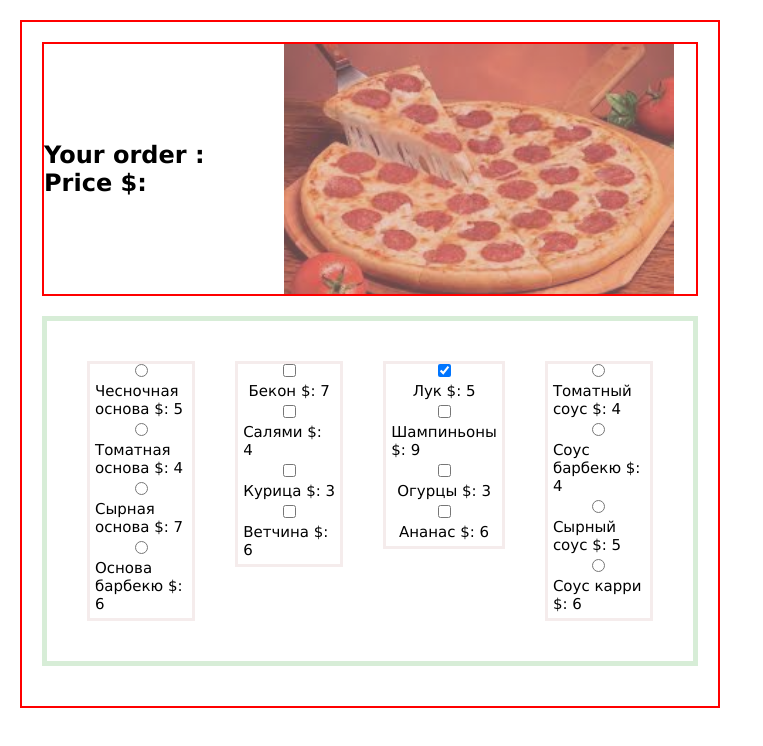
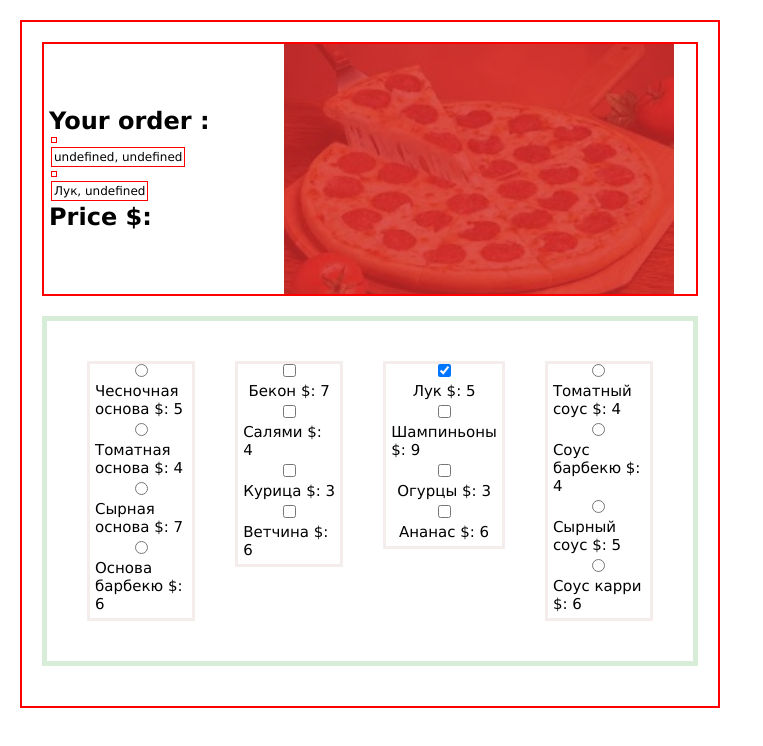
Before and after one commit to Timahvey12/Pizza_project, a plain HTML site: page index.html in a window 1280 px wide. Both pictures are taken after a click on the checkbox "Лук $: 5". Shown: the whole page, without its empty margins (0-763 px from the left). Drawn offline with Linux system fonts and the light colour scheme.

Commit message:
add & remuve func

```diff
--- a/addElements.js
+++ b/addElements.js
@@ -0,0 +1 @@
+// export document.addEventListener("click",);
--- a/index.html
+++ b/index.html
@@ -11,8 +11,12 @@
     <div class="wrapper">
       <div class="main-order">
         <div class="order">
-          <div class="order_abaut">
+          <div class="order_about">
             <h2>Your order :</h2>
+            <p class="ingr-main_base"></p>
+            <p class="ingr-meat"></p>
+            <p class="ingr-souce"></p>
+            <p class="ingr-vegit"></p>
           </div>
           <div class="order_price">
             <h2>Price $:</h2>
@@ -20,10 +24,10 @@
         </div>
         <div class="img_order">
           <div class="img">
-            <div class="hiden1"></div>
-            <div class="hiden2"></div>
-            <div class="hiden3"></div>
-            <div class="hiden4"></div>
+            <div id="hiden1"></div>
+            <div id="hiden2"></div>
+            <div id="hiden3"></div>
+            <div id="hiden4"></div>
           </div>
         </div>
       </div>
--- a/index.js
+++ b/index.js
@@ -2,23 +2,48 @@ import { ingr, orderState } from "./constans.js";
 
 const test = document.getElementById("test");
 test.addEventListener("change", ({ target }) => {
-
-
-  console.log(target.checked);
-  if(target.name === 'main_base' || target.name === 'sauce'){
+  // console.log(target.checked);
+  if (target.name === "main_base" || target.name === "sauce") {
     orderState[target.name][0] = ingr[target.name][target.value];
-  }else{
-    if(target.checked){
-      if(orderState[target.name].length < 2){
+    // document.getElementById("hiden2").style.backgroundColor =
+    //   "rgba(0, 0, 0, 0)";
+  } else {
+    if (target.checked) {
+      if (orderState[target.name].length < 2) {
         orderState[target.name].push(ingr[target.name][target.value]);
-      }else{
+        // document.getElementById("hiden1").style.backgroundColor =
+        //   "rgba(0, 0, 0, 0)";
+      } else {
         target.checked = false;
       }
-    }else{
-      const idx = orderState[target.name].indexOf(ingr[target.name][target.value])
+    } else {
+      const idx = orderState[target.name].indexOf(
+        ingr[target.name][target.value]
+      );
       orderState[target.name].splice(idx, 1);
-
     }
   }
-  console.log(orderState);
+
+  // console.log(orderState[target.value].price);
+  addRemoveElemMain();
+  addRemoveElemMeat();
+  addRemoveElemSauce();
+  addRemoveElemVegit();
+  orderPrice();
 });
+function addRemoveElemMain() {
+  const ingrPmain = document.querySelector(".ingr-main_base");
+  ingrPmain.textContent = orderState.main_base[0]?.name;
+}
+function addRemoveElemMeat() {
+  const ingrPMeat = document.querySelector(".ingr-meat");
+  ingrPMeat.textContent = `${orderState.meat[0]?.name}, ${orderState.meat[1]?.name}`;
+}
+function addRemoveElemVegit() {
+  const ingrPVegit = document.querySelector(".ingr-vegit");
+  ingrPVegit.textContent = `${orderState.vegetables[0]?.name}, ${orderState.vegetables[1]?.name}`;
+}
+function addRemoveElemSauce() {
+  const ingrPSouce = document.querySelector(".ingr-souce");
+  ingrPSouce.textContent = orderState.sauce[0]?.name;
+}
--- a/style.css
+++ b/style.css
@@ -32,14 +32,25 @@ body {
   height: auto;
 }
 .order {
+  border-left: 5px;
+  padding-left: 5px;
   display: flex;
   flex-direction: column;
   width: 50%;
 }
-.order_abaut {
+
+.order_about p {
+  border: 1px solid red;
+  font-size: 12px;
+  padding: 2px;
+  margin: 2px;
+}
+
+.order_about {
   display: flex;
-  justify-content: flex-start;
-  align-items: center;
+  justify-content: space-evenly;
+  flex-direction: column;
+  align-items: flex-start;
   width: 100%;
   height: 50%;
 }
@@ -60,7 +71,7 @@ body {
 .img {
   background-size: 100%;
   background-repeat: no-repeat;
-  background-position: unset;
+
   display: flex;
   flex-wrap: wrap;
   align-items: center;
@@ -73,26 +84,27 @@ label {
   bottom: 5px;
 }
 
-.hiden1 {
+#hiden1 {
   width: 50%;
   height: 50%;
-  background-color: rgba(213, 154, 154, 0.464);
+  background-color: rgba(212, 42, 42, 0.801);
 }
-.hiden2 {
-  width: 50%;
-  height: 50%;
-  background-color: rgba(213, 154, 154, 0.464);
-}
-.hiden3 {
-  width: 50%;
-  height: 50%;
-  background-color: rgba(213, 154, 154, 0.464);
-}
-.hiden4 {
+#hiden2 {
   width: 50%;
   height: 50%;
 
-  background-color: rgba(213, 154, 154, 0.464);
+  background-color: rgba(212, 42, 42, 0.801);
+}
+#hiden3 {
+  width: 50%;
+  height: 50%;
+  background-color: rgba(212, 42, 42, 0.801);
+}
+#hiden4 {
+  width: 50%;
+  height: 50%;
+  /* background-color: rgba(218, 205, 205, 0); */
+  background-color: rgba(212, 42, 42, 0.801);
 }
 
 .footer {
```
